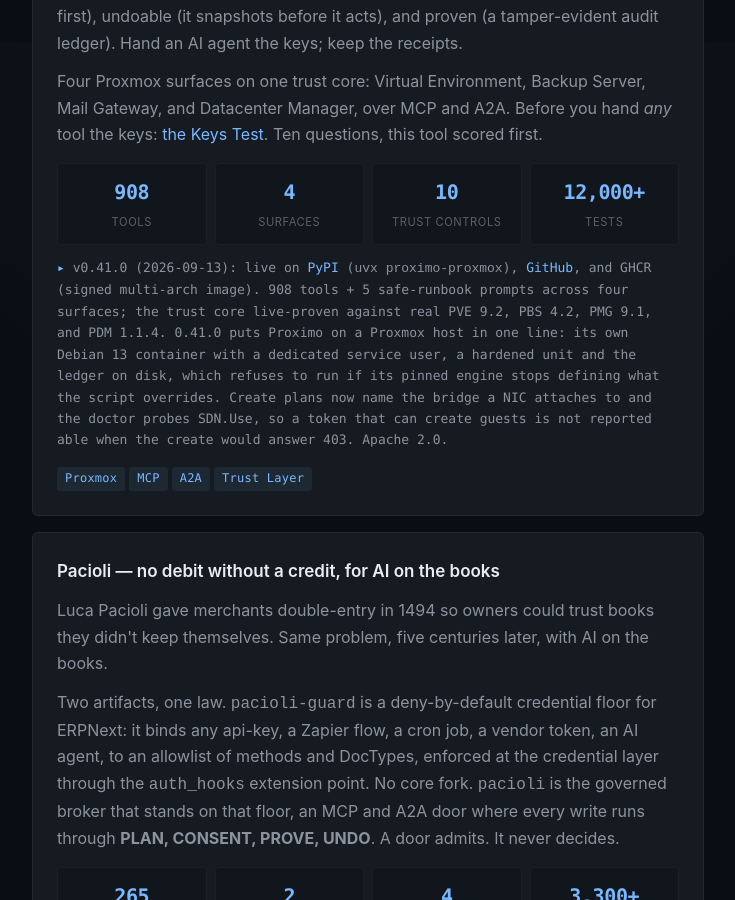
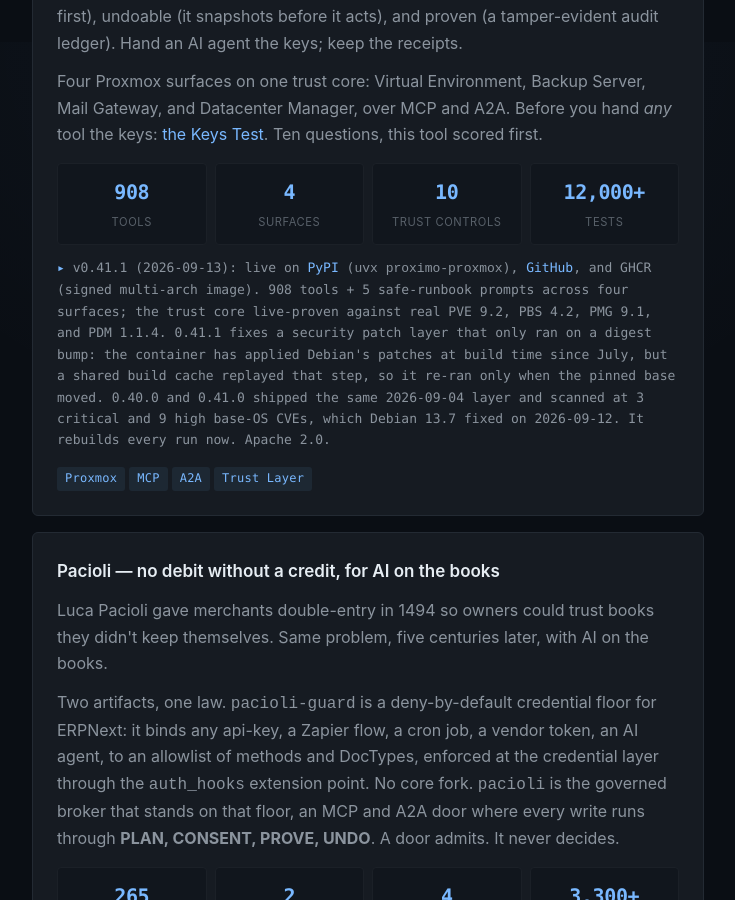
Before and after one commit to john-broadway/john-broadway.github.io, a Jekyll site: the page built from index.html, in a window 1280 px wide and 900 px high, scrolled down 1758 px. Shown: the whole window, without its empty margins (272-1007 px from the left). Built offline with Jekyll 4.4.1, drawn with Linux system fonts in a browser that asks for light colours.

Commit message:
proximo: v0.41.1 — the security patch layer only ran on a digest bump
Status card to 0.41.1. The image has patched at build time since July, but a shared
build cache replayed that step, so it re-ran only when the pinned base moved. 0.40.0
and 0.41.0 carried the same 2026-09-04 layer; Debian 13.7 fixed those CVEs 09-12.

Co-Authored-By: Claude Opus 5 <noreply@anthropic.com>
Claude-Session: https://claude.ai/code/session_01A2RS7bUEpvuzu2fQiPJ6K8

```diff
--- a/index.html
+++ b/index.html
@@ -51,7 +51,7 @@ description: Independent AI researcher and infrastructure architect. Sovereign A
       <div class="stat"><div class="num">10</div><div class="label">trust controls</div></div>
       <div class="stat"><div class="num">12,000+</div><div class="label">tests</div></div>
     </div>
-    <p class="status">v0.41.0 (2026-09-13): live on <a href="https://pypi.org/project/proximo-proxmox/">PyPI</a> (<code>uvx proximo-proxmox</code>), <a href="https://github.com/john-broadway/proximo">GitHub</a>, and GHCR (signed multi-arch image). 908 tools + 5 safe-runbook prompts across four surfaces; the trust core live-proven against real PVE 9.2, PBS 4.2, PMG 9.1, and PDM 1.1.4. 0.41.0 puts Proximo on a Proxmox host in one line: its own Debian 13 container with a dedicated service user, a hardened unit and the ledger on disk, which refuses to run if its pinned engine stops defining what the script overrides. Create plans now name the bridge a NIC attaches to and the doctor probes SDN.Use, so a token that can create guests is not reported able when the create would answer 403. Apache 2.0.</p>
+    <p class="status">v0.41.1 (2026-09-13): live on <a href="https://pypi.org/project/proximo-proxmox/">PyPI</a> (<code>uvx proximo-proxmox</code>), <a href="https://github.com/john-broadway/proximo">GitHub</a>, and GHCR (signed multi-arch image). 908 tools + 5 safe-runbook prompts across four surfaces; the trust core live-proven against real PVE 9.2, PBS 4.2, PMG 9.1, and PDM 1.1.4. 0.41.1 fixes a security patch layer that only ran on a digest bump: the container has applied Debian's patches at build time since July, but a shared build cache replayed that step, so it re-ran only when the pinned base moved. 0.40.0 and 0.41.0 shipped the same 2026-09-04 layer and scanned at 3 critical and 9 high base-OS CVEs, which Debian 13.7 fixed on 2026-09-12. It rebuilds every run now. Apache 2.0.</p>
     <div class="tags"><span>Proxmox</span><span>MCP</span><span>A2A</span><span>Trust Layer</span></div>
   </article>
 
```
